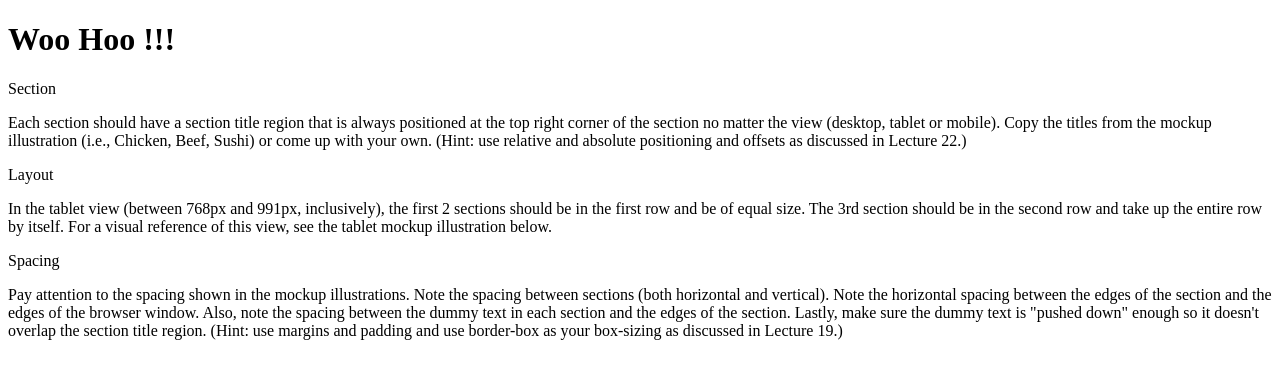
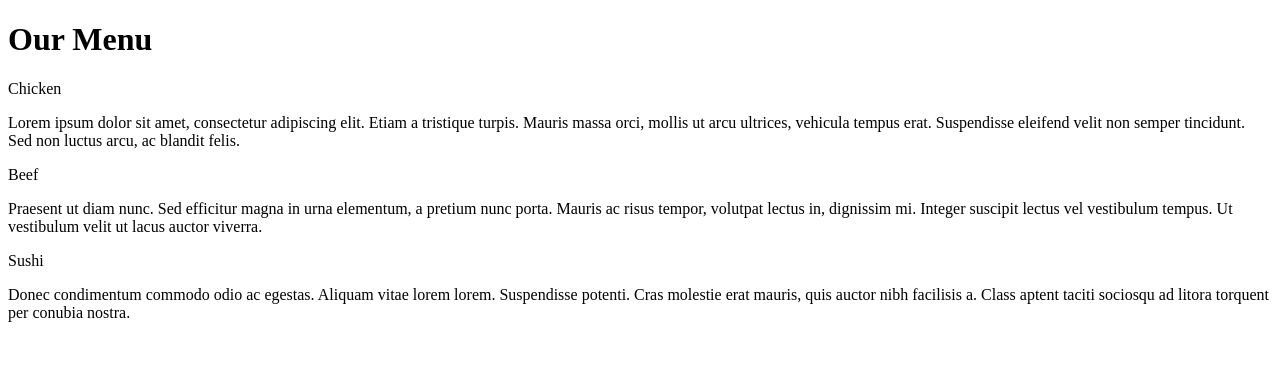
Before and after one commit to Aman0525/Coursera_Wd_HTML-CSS-and-Javascript-, a plain HTML site: page index.html in a window 1280 px wide. Drawn offline with Linux system fonts and the light colour scheme.

Commit message:
Update index.html

```diff
--- a/index.html
+++ b/index.html
@@ -1,31 +1,37 @@
-<!DOCTYPE html>
+
 <!DOCTYPE html>
 <html>
 <head>
 <meta charset="utf-8">
-<title>module2-solution</title>
-<link rel="stylesheet" type="text/css" href="qq.css">
+<meta name="viewport" content="width=device-width, initial-scale=1">
+<title>Our Menu</title>
+<link rel="stylesheet" href="style.css">
 </head>
-<body >
-<h1>Woo Hoo !!!</h1>
-	<section class="column-lg-4 colmn-md-6 colmn-sm-12">
-		<div>
-			<p class="sub1">Section</p>
-			<p class="content">
-			 Each section should have a section title region that is always positioned at the top right corner of the section no matter the view (desktop, tablet or mobile). Copy the titles from the mockup illustration (i.e., Chicken, Beef, Sushi) or come up with your own. (Hint: use relative and absolute positioning and offsets as discussed in Lecture 22.)
-			</p>
+
+<body>
+<h1>Our Menu</h1>
+
+<div class="row">
+	<div class="col-lg-4 col-md-6">
+		<div id="container">
+			<p id="p1">Chicken</p>
+			<section>Lorem ipsum dolor sit amet, consectetur adipiscing elit. Etiam a tristique turpis. Mauris massa orci, mollis ut arcu ultrices, vehicula tempus erat. Suspendisse eleifend velit non semper tincidunt. Sed non luctus arcu, ac blandit felis.</section>
 		</div>
-	</section>
-	<section class="column-lg-4 colmn-md-6 colmn-sm-12">
-		<div>
-			<p class="sub2">Layout</p>
-			<p class="content">In the tablet view (between 768px and 991px, inclusively), the first 2 sections should be in the first row and be of equal size. The 3rd section should be in the second row and take up the entire row by itself. For a visual reference of this view, see the tablet mockup illustration below.</p>
+	</div>
+	<div class="col-lg-4 col-md-6">
+		<div id="container">
+			<p id="p2">Beef</p>
+			<section>Praesent ut diam nunc. Sed efficitur magna in urna elementum, a pretium nunc porta. Mauris ac risus tempor, volutpat lectus in, dignissim mi. Integer suscipit lectus vel vestibulum tempus. Ut vestibulum velit ut lacus auctor viverra.</section>
 		</div>
-	</section>
-	<section class="column-lg-4 colmn-md-12 colmn-sm-12">
-	<div>
-		<p class="sub3">Spacing</p>
-			<p class="content">Pay attention to the spacing shown in the mockup illustrations. Note the spacing between sections (both horizontal and vertical). Note the horizontal spacing between the edges of the section and the edges of the browser window. Also, note the spacing between the dummy text in each section and the edges of the section. Lastly, make sure the dummy text is "pushed down" enough so it doesn't overlap the section title region. (Hint: use margins and padding and use border-box as your box-sizing as discussed in Lecture 19.)</p>
 	</div>
+	<div class="col-lg-4 col-md-12">
+		<div id="container">
+			<p id="p3">Sushi</p>
+			<section>Donec condimentum commodo odio ac egestas. Aliquam vitae lorem lorem. Suspendisse potenti. Cras molestie erat mauris, quis auctor nibh facilisis a. Class aptent taciti sociosqu ad litora torquent per conubia nostra.</section>
+		</div>
+	</div>
+</div>
+
+
 </body>
 </html>
```
